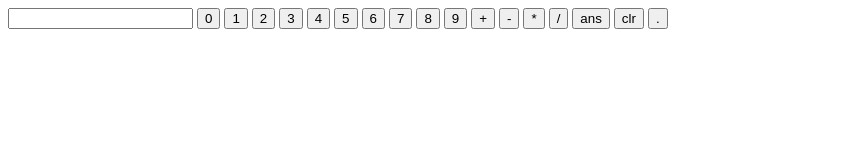
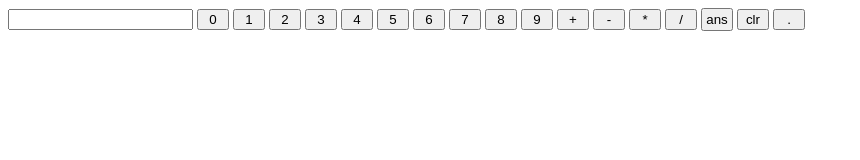
Before and after one commit to acciojob/calculator-hamdtc, a website: page main.html in a window 1280 px wide. Shown: the whole page, without its empty margins (0-860 px from the left). Drawn offline with Linux system fonts and the light colour scheme.

Commit message:
created a submission

```diff
--- a/styles.css
+++ b/styles.css
@@ -1,2 +1,9 @@
 
-/* Your CSS Code here. */
+/* Your CSS Code here. *//* Your CSS Code here. */
+button{
+    width:2rem;
+}
+
+#ans{
+    padding: 2px;
+}
```
